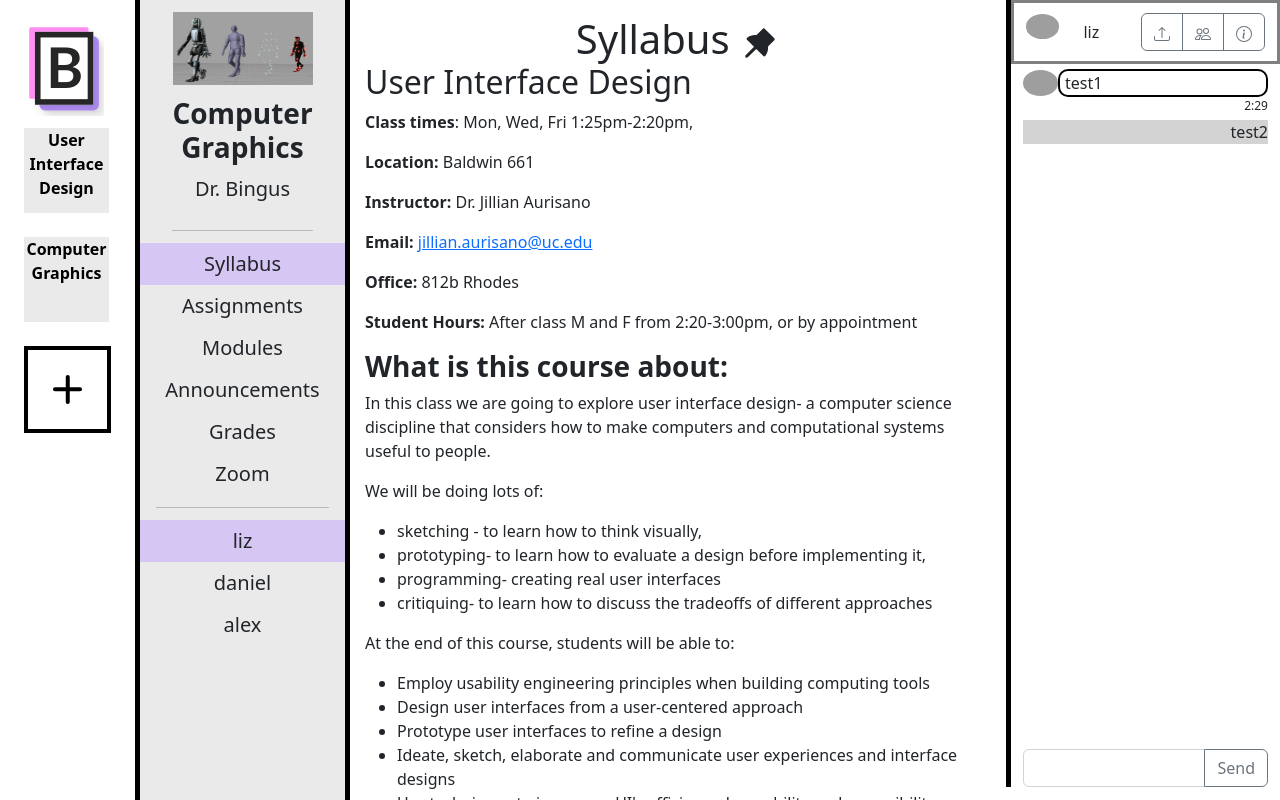
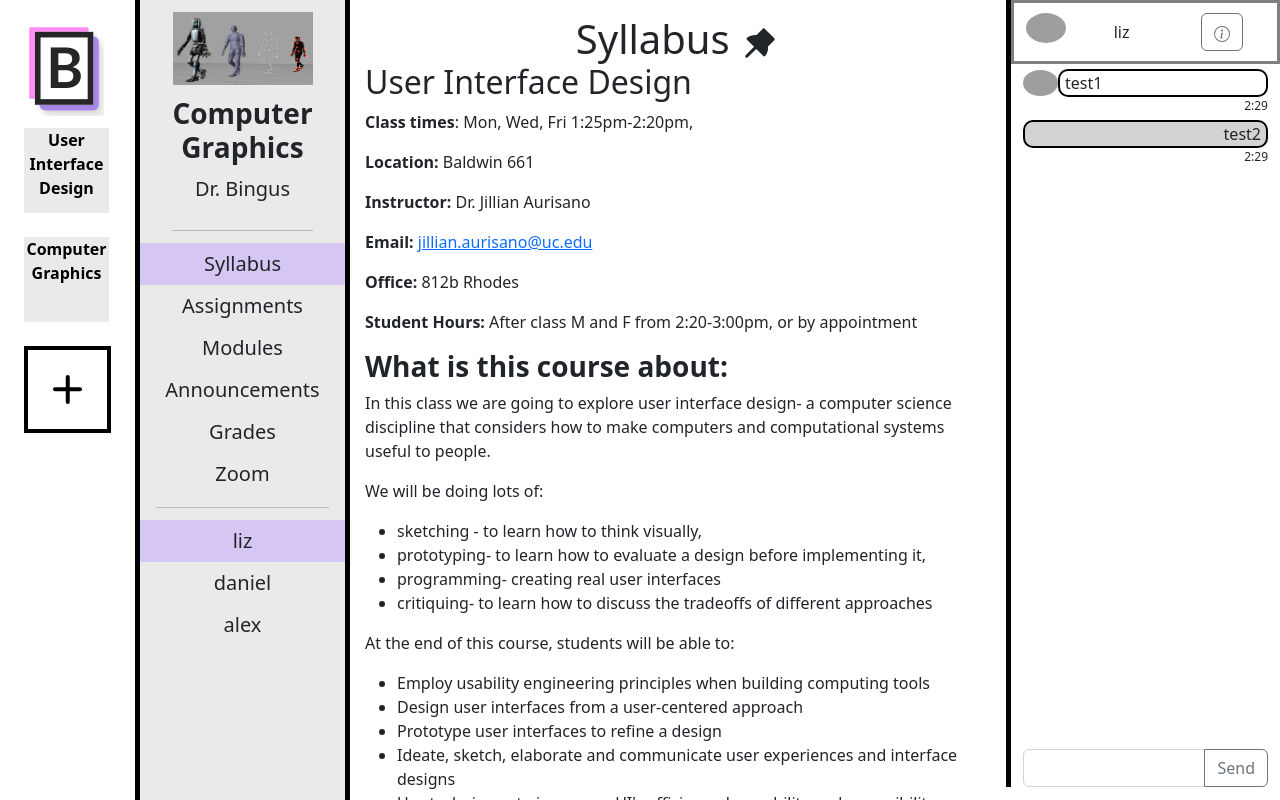
Before and after one commit to corncob567/AlternaCanvas, a React (Create React App) app: page /ui/syllabus in a window 1280 px wide. Built offline with nearby package versions, Linux system fonts and the light colour scheme; grey boxes are pictures that could not be loaded; a web font is replaced by a local one.

Commit message:
added assignment support to chats

```diff
--- a/src/components/chat/ChatHeader.jsx
+++ b/src/components/chat/ChatHeader.jsx
@@ -12,13 +12,26 @@ import {BsUpload, BsPeople, BsInfoCircle } from 'react-icons/bs'
 
 import '../../styles/main.scss'
 
-function ChatButtons() {
+function ChatButtons(props) {
+    if (props.name.startsWith('assn-')) {
+        return (
+
+            <div>
+                <ButtonGroup>
+                    <Button variant="outline-secondary"><BsUpload/></Button>
+                    <Button variant="outline-secondary"><BsPeople/></Button>
+                    <Button variant="outline-secondary"><BsInfoCircle/></Button>
+                </ButtonGroup>
+            </div>
+        )
+    }
+
     return (
+
         <div>
             <ButtonGroup>
-                <Button variant="outline-secondary"><BsUpload/></Button>
-                <Button variant="outline-secondary"><BsPeople/></Button>
                 <Button variant="outline-secondary"><BsInfoCircle/></Button>
+
             </ButtonGroup>
         </div>
     )
@@ -32,10 +45,10 @@ function ChatHeader(props) {
                     <ProfilePicture url={props.url} maxHeight={50}></ProfilePicture>
                 </Col>
                 <Col className='align-self-center'>
-                    <p style={{margin: 0}}>{props.name}</p>
+                    <p style={{margin: 0}}>{props.name.startsWith('assn-') ? props.name.substring(5) : props.name}</p>
                 </Col>
                 <Col>
-                    <ChatButtons></ChatButtons>
+                    <ChatButtons name={props.name}></ChatButtons>
                 </Col>
             </Row>
         </Container>
--- a/src/components/chat/ChatMessage.jsx
+++ b/src/components/chat/ChatMessage.jsx
@@ -4,11 +4,30 @@ import ProfilePicture from './ProfilePicture';
 import '../../styles/components/Chat.scss'
 
 function ChatMessage(props) {
+
+    const makeDate = () => {
+        let now = new Date()
+        let hours = now.getHours()
+
+        if (hours > 12) {
+            hours -= 12;
+        }
+
+        let minutes = now.getMinutes().toString()
+
+        if ((minutes).length === 1){
+            minutes = '0' + minutes;
+        }
+
+        return hours.toString() + ":" + minutes;
+    }
     if (props.author === props.user){
         return (
 
             <div className='author-container'>
-                <p className='chat-message-author'>{props.content}</p>
+                <p className='chat-message-author' style={{margin: 0}}>{props.content}</p>
+                <p className='chat-time'>{makeDate()}</p>
+
             </div>
         )
     }
@@ -18,7 +37,7 @@ function ChatMessage(props) {
             <div className='pfp'><ProfilePicture url='https://media.geeksforgeeks.org/wp-content/uploads/20210425000233/test-300x297.png' maxHeight={30}></ProfilePicture></div>
 
             <p className='chat-message' style={{margin: 0}}>{props.content}</p>
-            <p className='chat-time'>{(new Date()).getHours() + ":" + (new Date()).getMinutes()}</p>
+            <p className='chat-time'>{makeDate()}</p>
         </div>
     )
 
--- a/src/styles/components/Chat.scss
+++ b/src/styles/components/Chat.scss
@@ -51,6 +51,9 @@
 .chat-message-author {
     text-align: right;
     background-color: lightgrey;
+    border: 2px solid black;
+    border-radius: 10px;
+    padding-right: 5px;
 }
 
 .chatSelectItem--active{
@@ -63,11 +66,10 @@
     padding-left: 5px;
 }
 
-// .author-container {
-//     display: grid;
-//     grid-template-rows: 1fr 1fr 1fr;
-//     grid-template-columns: 1fr 6fr;
-// }
+.author-container {
+    display: grid;
+    grid-template-rows: 1fr
+}
 
 .sender-container {
     display: grid;
```
